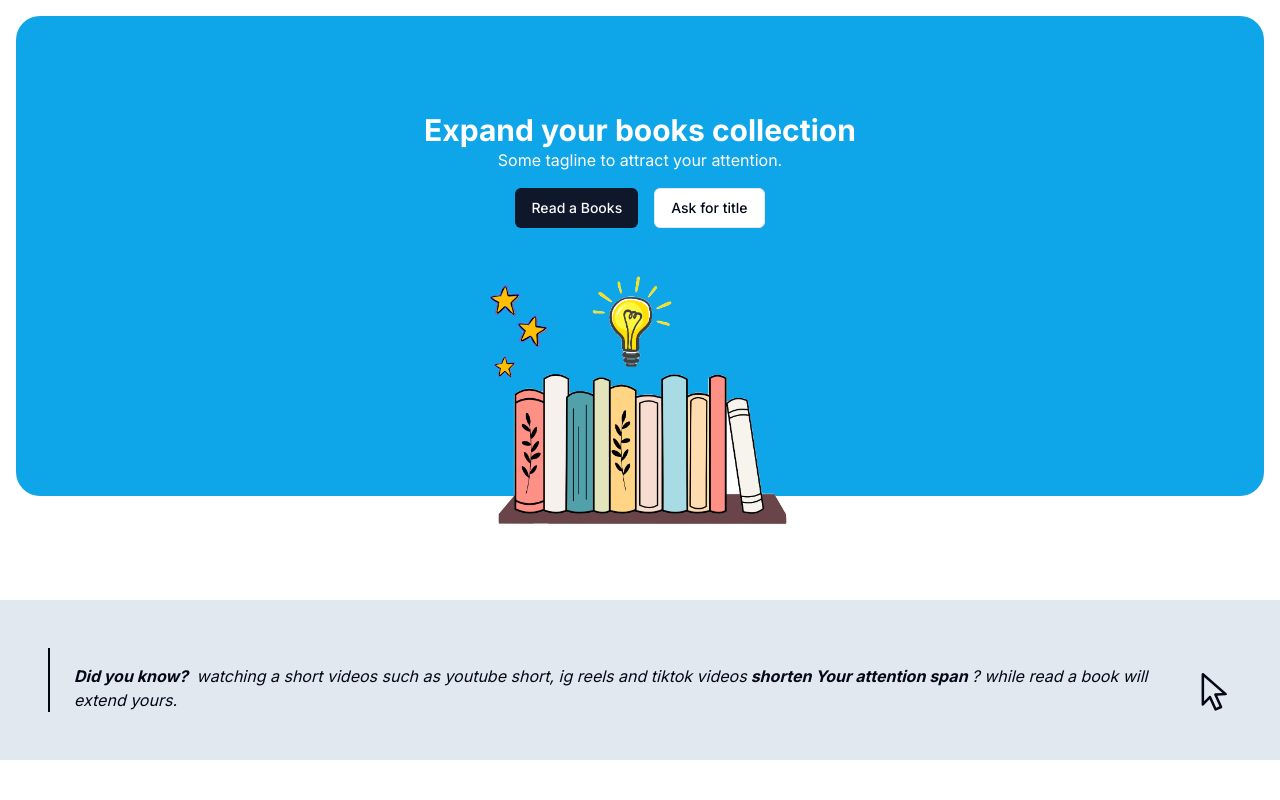
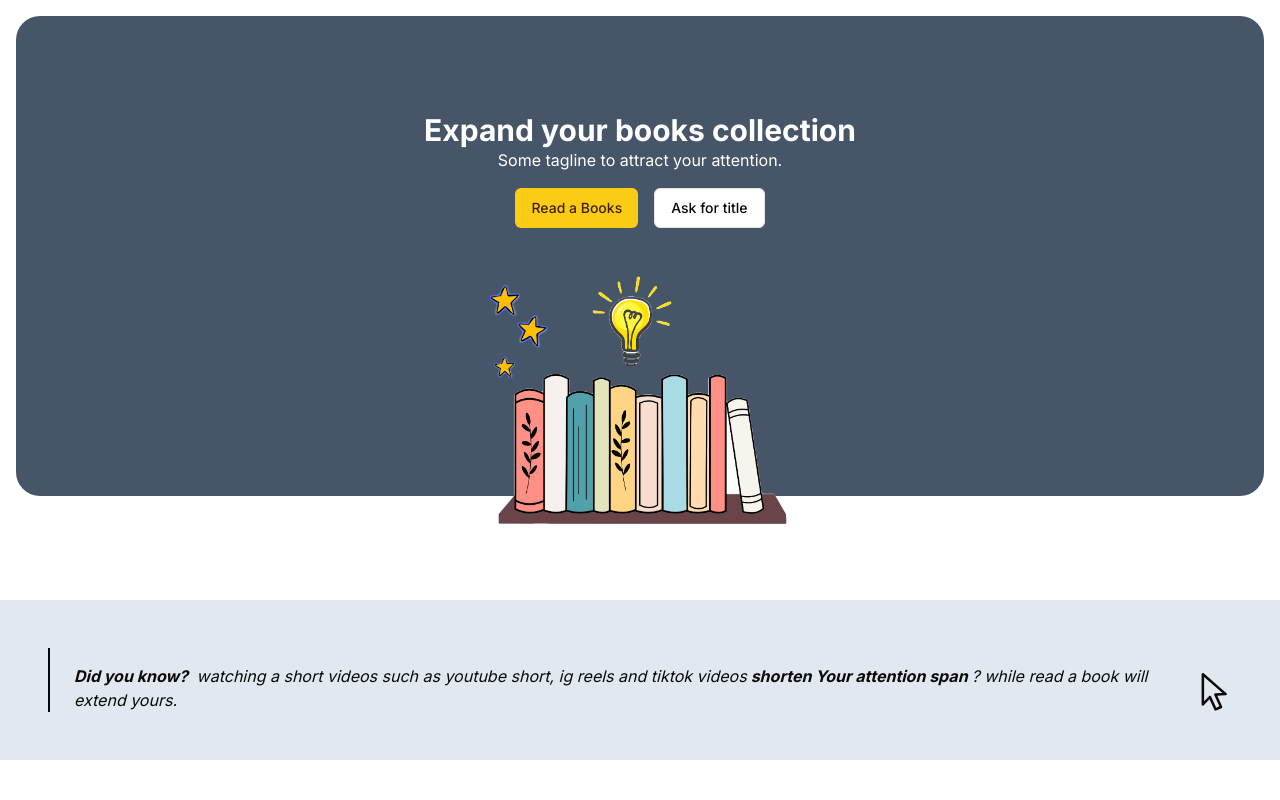
Before and after one commit to askpradana/project-books, a Next.js app: page / in a window 1280 px wide. Shown: the top 800 px of the page. Built offline with nearby package versions, Linux system fonts and the light colour scheme.

Commit message:
style: add basic style

```diff
--- a/app/components/header.tsx
+++ b/app/components/header.tsx
@@ -6,7 +6,7 @@
 export default function Header() {
 	return (
 		<div className="flex flex-row w-screen h-[600px]">
-			<div className=" bg-sky-500 m-4 w-full h-[480px] rounded-3xl flex flex-col items-center justify-start">
+			<div className=" bg-slate-600 m-4 w-full h-[480px] rounded-3xl flex flex-col items-center justify-start">
 				<div className="flex flex-col items-center gap-4 mt-24">
 					<div className="flex flex-col items-center text-white">
 						<h1 className="text-3xl font-bold">Expand your books collection</h1>
--- a/app/globals.css
+++ b/app/globals.css
@@ -5,64 +5,47 @@
 @layer base {
 	:root {
 		--background: 0 0% 100%;
-		--foreground: 222.2 84% 4.9%;
-
+		--foreground: 20 14.3% 4.1%;
 		--card: 0 0% 100%;
-		--card-foreground: 222.2 84% 4.9%;
-
+		--card-foreground: 20 14.3% 4.1%;
 		--popover: 0 0% 100%;
-		--popover-foreground: 222.2 84% 4.9%;
-
-		--primary: 222.2 47.4% 11.2%;
-		--primary-foreground: 210 40% 98%;
-
-		--secondary: 210 40% 96.1%;
-		--secondary-foreground: 222.2 47.4% 11.2%;
-
-		--muted: 210 40% 96.1%;
-		--muted-foreground: 215.4 16.3% 46.9%;
-
-		--accent: 210 40% 96.1%;
-		--accent-foreground: 222.2 47.4% 11.2%;
-
+		--popover-foreground: 20 14.3% 4.1%;
+		--primary: 47.9 95.8% 53.1%;
+		--primary-foreground: 26 83.3% 14.1%;
+		--secondary: 60 4.8% 95.9%;
+		--secondary-foreground: 24 9.8% 10%;
+		--muted: 60 4.8% 95.9%;
+		--muted-foreground: 25 5.3% 44.7%;
+		--accent: 60 4.8% 95.9%;
+		--accent-foreground: 24 9.8% 10%;
 		--destructive: 0 84.2% 60.2%;
-		--destructive-foreground: 210 40% 98%;
-
-		--border: 214.3 31.8% 91.4%;
-		--input: 214.3 31.8% 91.4%;
-		--ring: 222.2 84% 4.9%;
-
+		--destructive-foreground: 60 9.1% 97.8%;
+		--border: 20 5.9% 90%;
+		--input: 20 5.9% 90%;
+		--ring: 20 14.3% 4.1%;
 		--radius: 0.5rem;
 	}
 
 	.dark {
-		--background: 222.2 84% 4.9%;
-		--foreground: 210 40% 98%;
-
-		--card: 222.2 84% 4.9%;
-		--card-foreground: 210 40% 98%;
-
-		--popover: 222.2 84% 4.9%;
-		--popover-foreground: 210 40% 98%;
-
-		--primary: 210 40% 98%;
-		--primary-foreground: 222.2 47.4% 11.2%;
-
-		--secondary: 217.2 32.6% 17.5%;
-		--secondary-foreground: 210 40% 98%;
-
-		--muted: 217.2 32.6% 17.5%;
-		--muted-foreground: 215 20.2% 65.1%;
-
-		--accent: 217.2 32.6% 17.5%;
-		--accent-foreground: 210 40% 98%;
-
+		--background: 20 14.3% 4.1%;
+		--foreground: 60 9.1% 97.8%;
+		--card: 20 14.3% 4.1%;
+		--card-foreground: 60 9.1% 97.8%;
+		--popover: 20 14.3% 4.1%;
+		--popover-foreground: 60 9.1% 97.8%;
+		--primary: 47.9 95.8% 53.1%;
+		--primary-foreground: 26 83.3% 14.1%;
+		--secondary: 12 6.5% 15.1%;
+		--secondary-foreground: 60 9.1% 97.8%;
+		--muted: 12 6.5% 15.1%;
+		--muted-foreground: 24 5.4% 63.9%;
+		--accent: 12 6.5% 15.1%;
+		--accent-foreground: 60 9.1% 97.8%;
 		--destructive: 0 62.8% 30.6%;
-		--destructive-foreground: 210 40% 98%;
-
-		--border: 217.2 32.6% 17.5%;
-		--input: 217.2 32.6% 17.5%;
-		--ring: 212.7 26.8% 83.9%;
+		--destructive-foreground: 60 9.1% 97.8%;
+		--border: 12 6.5% 15.1%;
+		--input: 12 6.5% 15.1%;
+		--ring: 35.5 91.7% 32.9%;
 	}
 }
 
```
